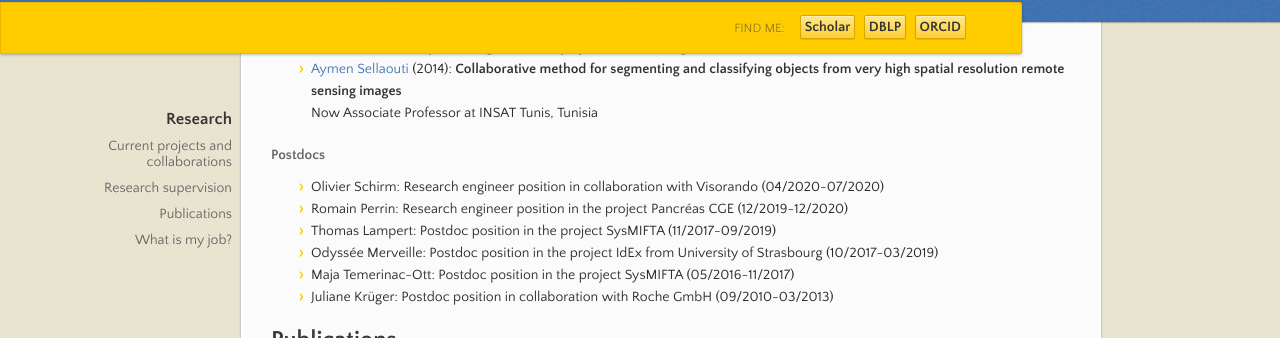
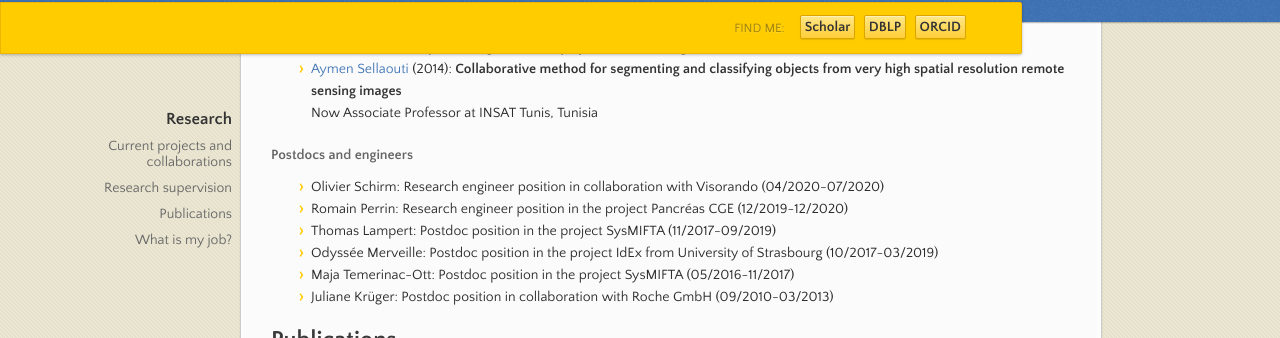
Before and after one commit to wemmertc/webpage, a Jekyll site: the page built from index.md, in a window 1280 px wide and 900 px high, scrolled down 1152 px. Shown: the part 113-451 px from the top of the window. Built offline with Jekyll 4.4.1, drawn with Linux system fonts in a browser that asks for light colours.

Commit message:
publishing

```diff
--- a/index.md
+++ b/index.md
@@ -31,7 +31,7 @@ Full professor in Computer Science, [SDC team](https://sdc.icube.unistra.fr/en/i
 
 {% include graduated.md %}
 
-#### Postdocs
+#### Postdocs and engineers
 
 {% include postdocs.md %}
 
```
Also changed, not shown: 1 other file.
